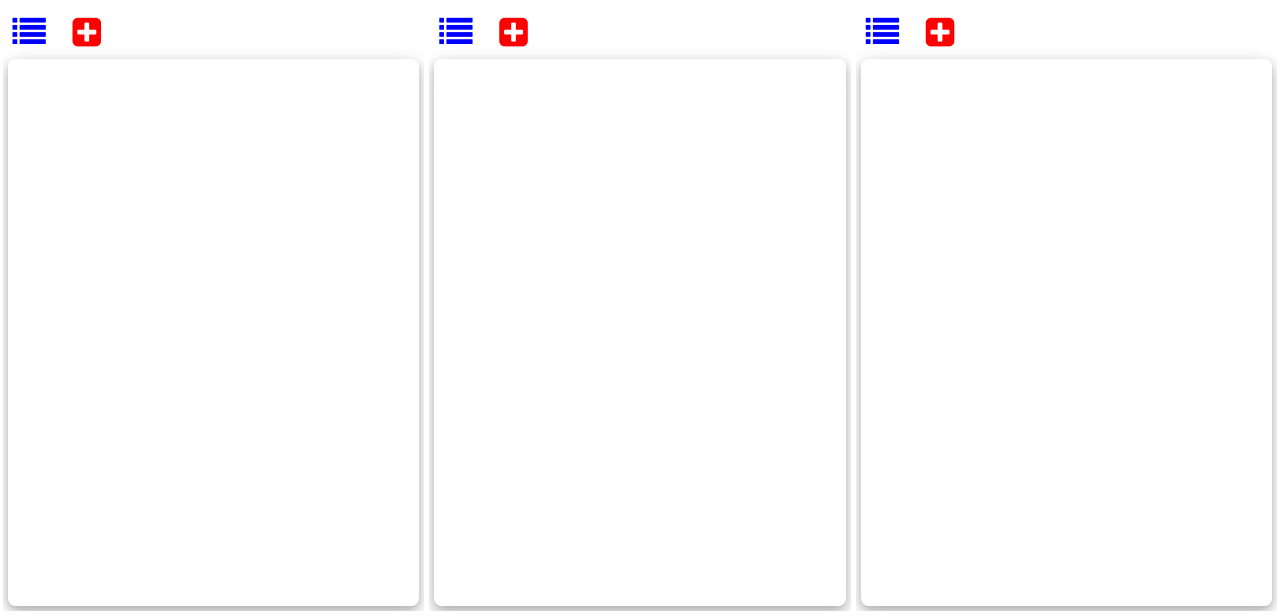
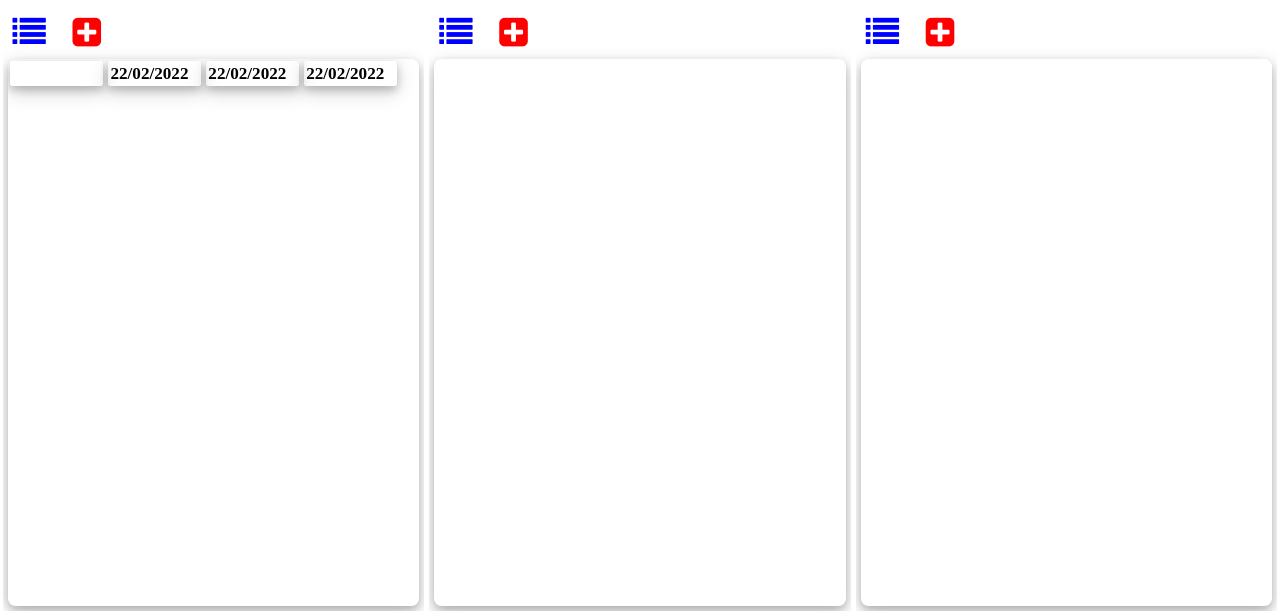
Before and after one commit to 3nhat/AIO, a plain HTML site: page logoquay.html in a window 1280 px wide. Shown: the part 184-800 px from the top of the page. Drawn offline with nearby package versions, Linux system fonts and the light colour scheme.

Commit message:
Update logoquay.html

```diff
--- a/logoquay.html
+++ b/logoquay.html
@@ -193,15 +193,41 @@ body, .content, .content1, .content2, .content3 {
 .content1b, .content2b, .content3b{
 	width: var(--width-content);
     height: calc(var(--height-content) - var(--size-standard)/2);
-    display: flex;
-  	flex-direction: row;
 
-    overflow-y: scroll;
-    overflow-x: hidden;
 
     border-radius: calc(3 * var(--size-standard)/40);
 	box-shadow: 0 4px 8px 0 rgba(0, 0, 0, 0.2), 0 6px 20px 0 rgba(0, 0, 0, 0.19);
+
+    font-size: calc(var(--width-content)/24);
+    font-weight: 800;
 }
+
+.content1b, .content3b{
+	overflow-y: scroll;
+    overflow-x: hidden;
+}
+
+.content1bK{
+	display: flex;
+    flex-wrap: wrap;
+  	/*flex-direction: row;*/
+    /*align-items: center;*/
+    justify-content: left;
+}
+.VD_content1bK {
+
+	width: calc(var(--width-content)/4 - 6*var(--size-standard)/40);
+
+	margin: calc(var(--size-standard)/40);
+    padding: calc(var(--size-standard)/40);
+
+    border-radius: calc(var(--size-standard)/40);
+	box-shadow: 0 4px 8px 0 rgba(0, 0, 0, 0.2), 0 6px 20px 0 rgba(0, 0, 0, 0.19);
+}
+
+
+
+
 
 
  .coin {
@@ -371,14 +397,14 @@ body, .content, .content1, .content2, .content3 {
         <div class='header3'>
         	<div class='header3_1'>
               	<span class="fa-stack">
-                  <i class="fa fa-chevron-left fa-stack-2x" style="color: red"></i>
+                  <i id='back' class="fa fa-chevron-left fa-stack-2x" style="color: red"></i>
                 </span>
 
             </div>
             <div class='header3_2'>Thông tin chạy</div>
             <div class='header3_3'>
 				<span class="fa-stack">
-                  <i class="fa fa-chevron-right fa-stack-2x" style="color: blue"></i>
+                  <i id='next' class="fa fa-chevron-right fa-stack-2x" style="color: blue"></i>
                 </span>
             </div>
 
@@ -399,6 +425,14 @@ body, .content, .content1, .content2, .content3 {
             	</div>
             </div>
             <div class='content1b' id='content1b' data-swipe-threshold="20" data-swipe-timeout="500" data-swipe-ignore="false">
+            	<div class='content1bK'>
+                	<div class='VD_content1bK'>
+
+                    </div>
+                    <div class='VD_content1bK'>22/02/2022</div>
+                    <div class='VD_content1bK'>22/02/2022</div>
+                    <div class='VD_content1bK'>22/02/2022</div>
+                </div>
 
             </div>
         </div>
@@ -583,7 +617,7 @@ body, .content, .content1, .content2, .content3 {
 
     //document.addEventListener('swiped-left', function(e) {
 	EID('content1b').addEventListener('swiped-left', function(e) {
-  		alert(e.target.className); // element that was swiped
+  		//alert(e.target.className); // element that was swiped
   		//alert(e.detail); // see event data below
 	});
     //document.addEventListener('swiped-right', function(e) {
```
